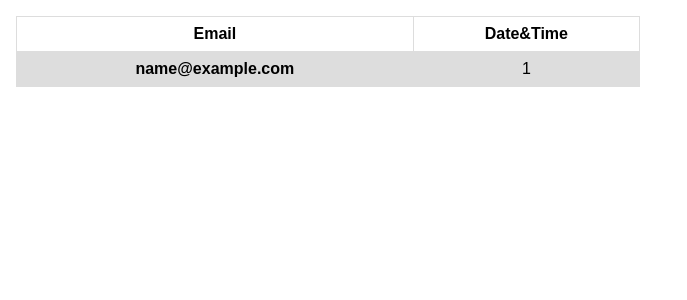
After one commit to srdjanStankovic/landing_page, a Flask app: page /view in a window 1280 px wide. The commit adds this page. Shown: the top 300 px of the page, without its empty margins (0-687 px from the left). Run offline with Flask 2, Linux system fonts and the light colour scheme; tables that the repository leaves empty hold one stand-in row (values such as "Sample post").

Commit message:
add view

```diff
--- a/main.py
+++ b/main.py
@@ -64,6 +64,17 @@ def landing_page_post():
 
     return redirect(url_for("landing_page_get"))
 
+@app.route("/view")
+def view():
+    readed = []
+
+    logging.debug(users_database.query.all())
+    users = users_database.query.all()
+    readed_dict = {user.email: user.datetime for user in users}
+
+    return render_template("view.html", readed = readed_dict)
+
+
 def initialization():
     logging.info("Configuring web server")
     global parameters
--- a/static/style.css
+++ b/static/style.css
@@ -96,3 +96,8 @@ ul {
   margin-top: 0px;
   margin-bottom: 0px;
 }
+
+th, td {
+  text-align: center;
+  vertical-align: middle;
+}
--- a/templates/maintaine.html
+++ b/templates/maintaine.html
@@ -1,5 +1,5 @@
 <!doctype html>
-<title>Site Maintenance</title>
+<title>pedaGoga</title>
 <style>
   body { text-align: center; padding: 150px; }
   h1 { font-size: 50px; }
--- /dev/null
+++ b/templates/view.html
@@ -0,0 +1,39 @@
+<!doctype html>
+<html  lang = "en">
+  <head>
+    <style>
+    table {
+      font-family: arial, sans-serif;
+      border-collapse: collapse;
+      width: 50%;
+    }
+
+    td, th {
+      border: 1px solid #dddddd;
+      text-align: left;
+      padding: 8px;
+    }
+
+    tr:nth-child(even) {
+      background-color: #dddddd;
+    }
+    </style>
+
+    <title>pedaGoga</title>
+    <link rel="shortcut icon" href="{{ url_for('static', filename='favicon.ico') }}">
+    <link rel="stylesheet" href="{{ url_for('static', filename='style.css') }}">
+  </head>
+    <table>
+      <tr>
+        <th>Email</th>
+        <th>Date&Time</th>
+      </tr>
+      {% for email, datetime in readed.items() %}
+         <tr>
+              <th> {{ email }} </th>
+              <td> {{ datetime }} </td>
+         </tr>
+      {% endfor %}
+    </table>
+  </body>
+</html>
```
